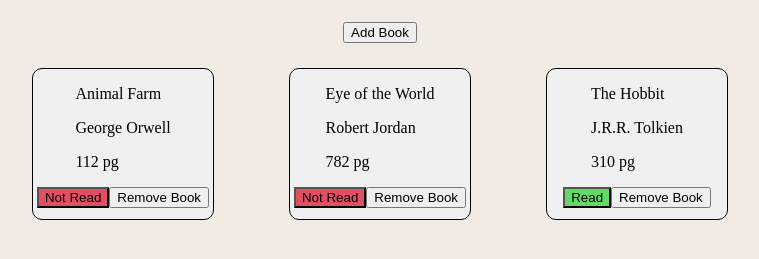
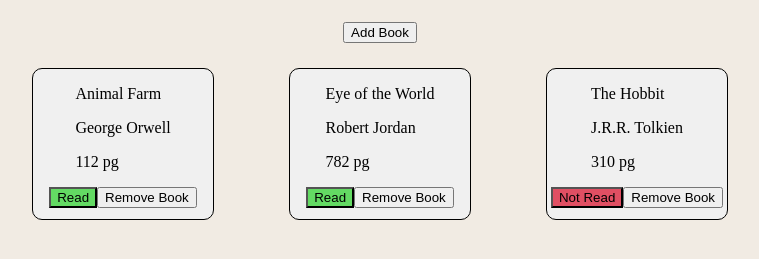
Before and after one commit to jarguello1/library-top, a plain HTML site: page index.html in a window 1280 px wide. Shown: the part 61-320 px from the top of the page, without its empty margins (260-1019 px from the left). Drawn offline with Linux system fonts and the light colour scheme.

Commit message:
changed container to grid

```diff
--- a/script.js
+++ b/script.js
@@ -7,9 +7,9 @@ function Book(title, author, pages, readStatus) {
         this.readStatus = readStatus;
 }
 
-const animalFarm = new Book('Animal Farm', 'George Orwell', 112, false);
-const eotw = new Book('Eye of the World', 'Robert Jordan', 782, false);
-const theHobbit = new Book('The Hobbit', 'J.R.R. Tolkien', 310, true);
+const animalFarm = new Book('Animal Farm', 'George Orwell', 112, true);
+const eotw = new Book('Eye of the World', 'Robert Jordan', 782, true);
+const theHobbit = new Book('The Hobbit', 'J.R.R. Tolkien', 310, false);
 
 myLibrary.push(animalFarm);
 myLibrary.push(eotw);
--- a/style.css
+++ b/style.css
@@ -16,8 +16,10 @@ header>h1{
 }
 
 #container {
-    display: flex;
+    display: grid;
+    grid-template-columns: repeat(3, 1fr);
     gap: 75px;
+    justify-content: center;
 
 }
 
```
